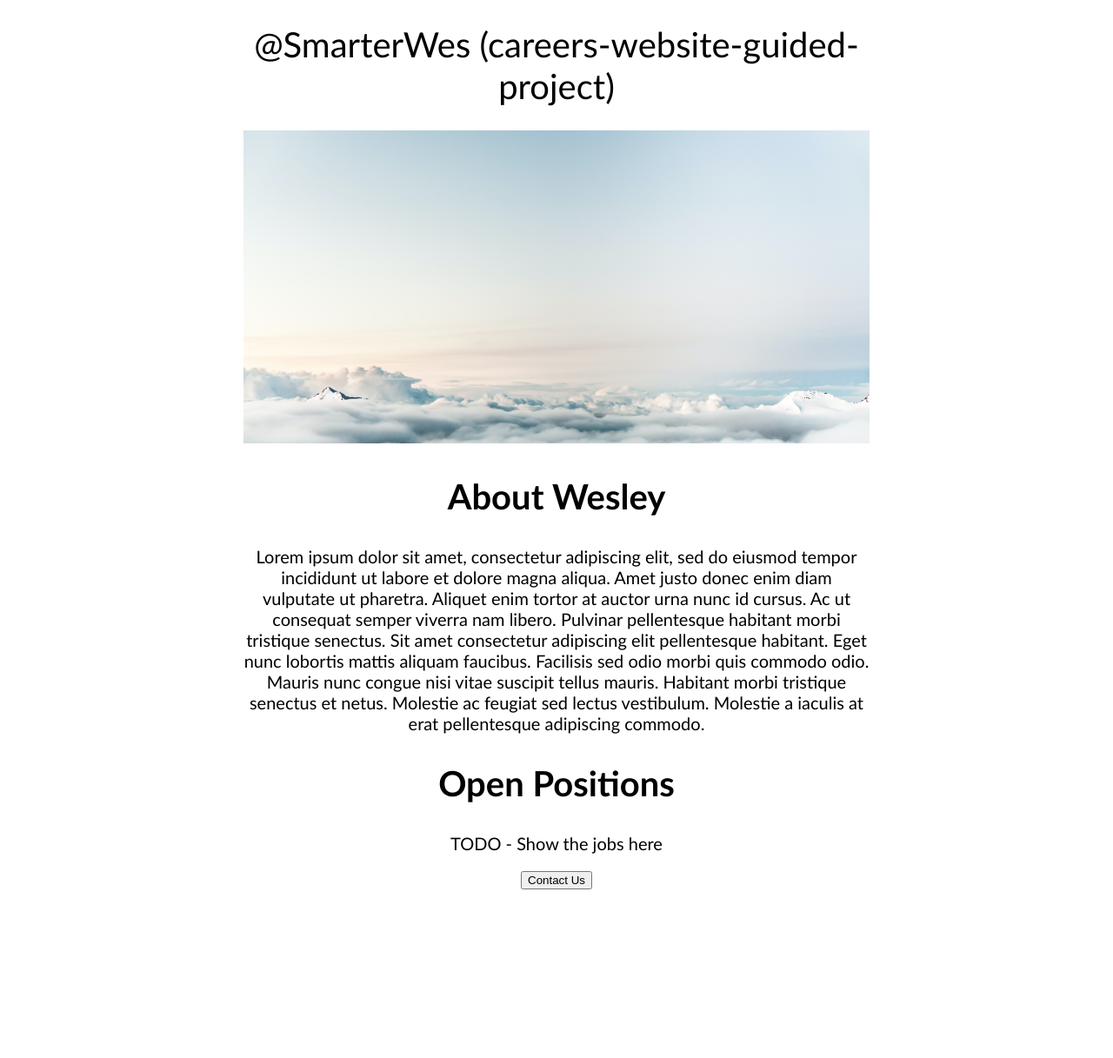
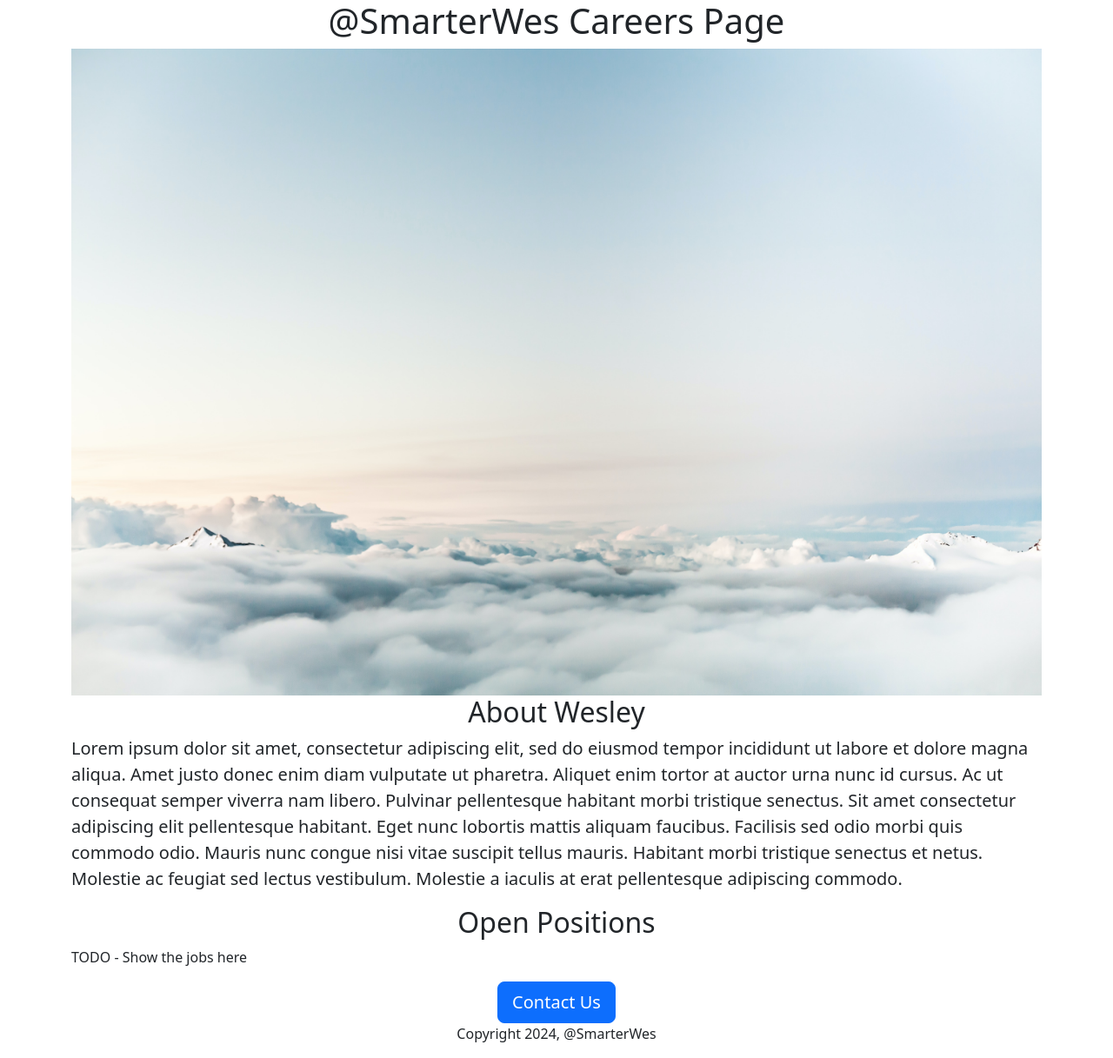
Before and after one commit to smarterwes/careers-website-guided-project, a Flask app: page / in a window 1280 px wide. Shown: the whole page at 87% size. Before the commit the page ends 1023 px from the top, so only its background shows below. Run offline with Flask 2, Linux system fonts and the light colour scheme.

Commit message:
Implemented bootstrap CSS formatting @ 1:07:23 in video

```diff
--- a/templates/home.html
+++ b/templates/home.html
@@ -2,54 +2,25 @@
 <html>
   <head>
     <meta charset="utf-8">
-    <meta name="viewport" content="width=device-width">
+    <meta name="viewport" content="width=device-width, initial-scale=1">
     <title>Wesley's Guided Career Web App Project 231231</title>
+    <link href="https://cdn.jsdelivr.net/npm/bootstrap@5.3.2/dist/css/bootstrap.min.css" rel="stylesheet" integrity="sha384-T3c6CoIi6uLrA9TneNEoa7RxnatzjcDSCmG1MXxSR1GAsXEV/Dwwykc2MPK8M2HN" crossorigin="anonymous">
     <style>
-      h1 {
-        font-family: optima;
-        color: #4a;
-        font-size: 40px;
-        font-weight: normal;
-        text-align: center;
-      }
 
-      h2 {
-        font-family: optima;
-        color: #4a;
-        font-size: 40px;
-        font: weight; normal;
-        text-align: center;
-      }
-
-      #banner {
-        width: 100%;
-        height: 360px;
-        object-fit: cover;
-      }
-
-      #container {
-        max-width: 720px;
-        margin: 0 auto 0 auto;
-      }
-      p {
-        font-family: optima;
-        color: #4a;
-        font-size: 20px;
-        font-weight: normal;
-        text-align: center;
-      }
     </style>
   </head>
+
   <body>
-    <div id="container">
-      <h1>@SmarterWes (careers-website-guided-project)</h1>
-      <img id="banner" img src="https://careers-website-guided-project.wes18.repl.co/static/banner.jpeg" height="320">
-      <h2>About Wesley</h2>
-      <p>Lorem ipsum dolor sit amet, consectetur adipiscing elit, sed do eiusmod tempor incididunt ut labore et dolore magna aliqua. Amet justo donec enim diam vulputate ut pharetra. Aliquet enim tortor at auctor urna nunc id cursus. Ac ut consequat semper viverra nam libero. Pulvinar pellentesque habitant morbi tristique senectus. Sit amet consectetur adipiscing elit pellentesque habitant. Eget nunc lobortis mattis aliquam faucibus. Facilisis sed odio morbi quis commodo odio. Mauris nunc congue nisi vitae suscipit tellus mauris. Habitant morbi tristique senectus et netus. Molestie ac feugiat sed lectus vestibulum. Molestie a iaculis at erat pellentesque adipiscing commodo.</p>
-      <h2>Open Positions</h2>
+    <div class="container">
+      <h1 class="text-center">@SmarterWes Careers Page</h1>
+      <img class="img-fluid" id="banner" img src="https://careers-website-guided-project.wes18.repl.co/static/banner.jpeg" height="320">
+      <h2 class="text-center">About Wesley</h2>
+      <p class="lead">Lorem ipsum dolor sit amet, consectetur adipiscing elit, sed do eiusmod tempor incididunt ut labore et dolore magna aliqua. Amet justo donec enim diam vulputate ut pharetra. Aliquet enim tortor at auctor urna nunc id cursus. Ac ut consequat semper viverra nam libero. Pulvinar pellentesque habitant morbi tristique senectus. Sit amet consectetur adipiscing elit pellentesque habitant. Eget nunc lobortis mattis aliquam faucibus. Facilisis sed odio morbi quis commodo odio. Mauris nunc congue nisi vitae suscipit tellus mauris. Habitant morbi tristique senectus et netus. Molestie ac feugiat sed lectus vestibulum. Molestie a iaculis at erat pellentesque adipiscing commodo.</p>
+      <h2 class="text-center" mt-2 mb-4>Open Positions</h2>
       <p>TODO - Show the jobs here </p>
-      <div style="text-align:center;">
-        <button>Contact Us</button>
-      </div>
+      <div>
+        <div class="text-center">
+        <button class="btn btn-primary btn-lg">Contact Us</button>
+          <p>Copyright 2024, @SmarterWes</p>
     </div>
 </html>
```
